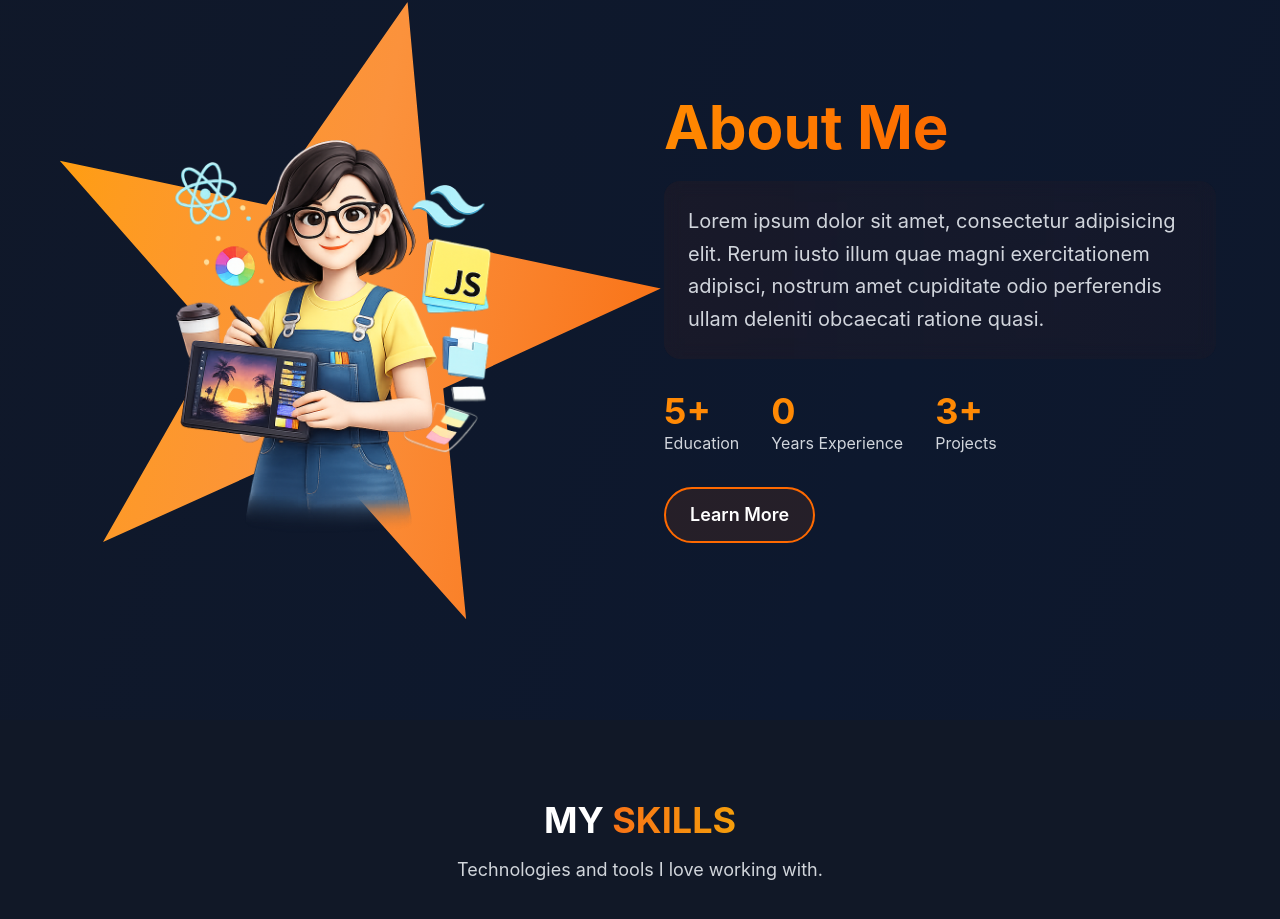
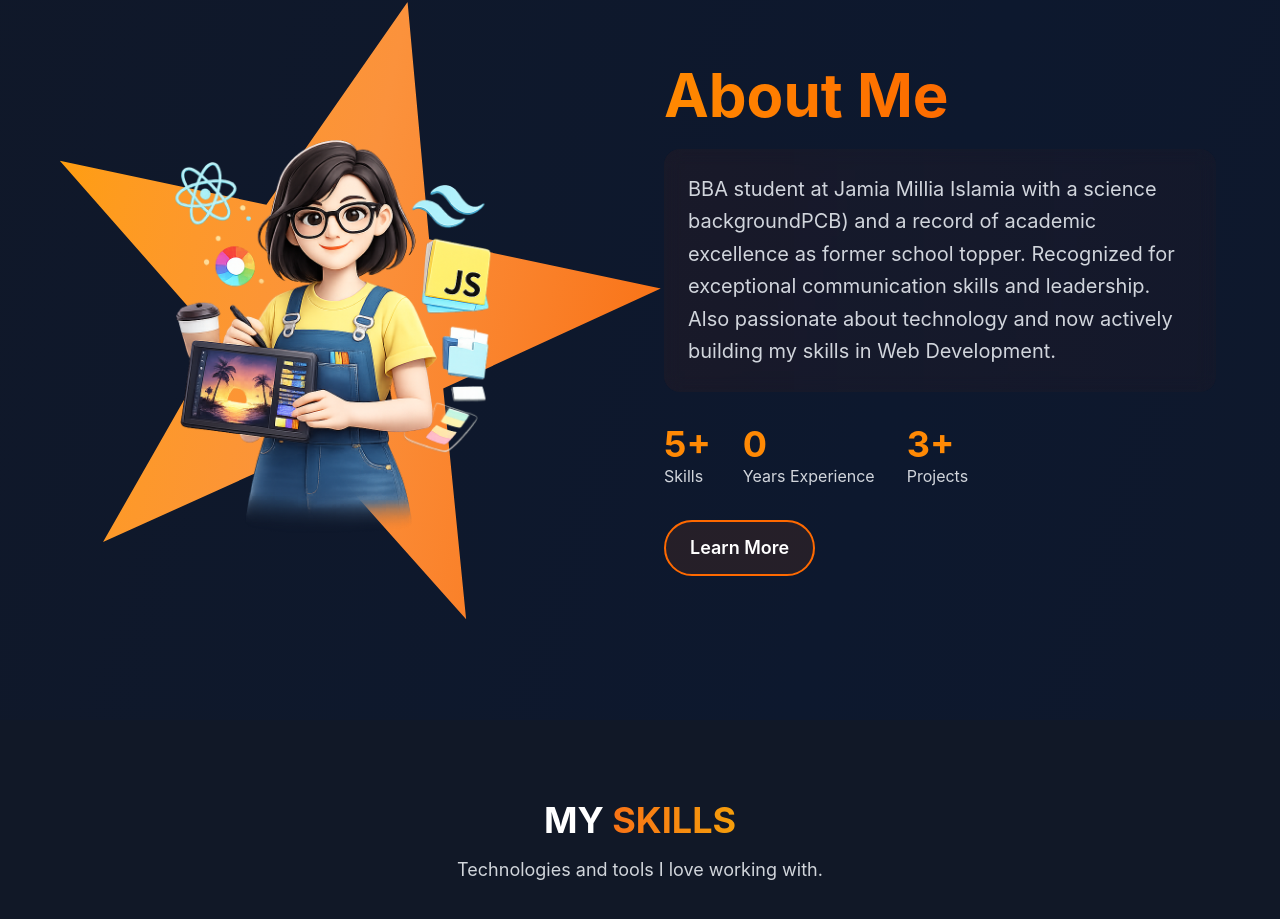
Before and after one commit to zebaameen2/portfolio, a React (Vite) app: page / in a window 1280 px wide. Shown: the part 880-1799 px from the top of the page. Built offline with nearby package versions, Linux system fonts and the light colour scheme.

Commit message:
updated abut section

```diff
--- a/src/components/About.jsx
+++ b/src/components/About.jsx
@@ -1,7 +1,7 @@
 
 import about from '../assets/about.png'
 
-const About = ({darkMode}) => {
+const About = ({ darkMode }) => {
   return (
     <section id="about" className={`min-h-screen overflow-hidden flex
    items-center  justify-center px-4 sm:px-6 `}>
@@ -51,8 +51,7 @@ const About = ({darkMode}) => {
           <p className={`text-sm sm:text-base lg:text-lg xl:text-xl  mb-6 sm:mb-8 leading-relaxed bg-linear-to-r  from-orange-900/10 to-orange-900/5 p-4 sm:p-6  rounded-xl sm:rounded-2xl backdrop-blur-sm ${darkMode ? 'text-gray-300' : 'text-gray-700'}`}
             data-aos='fade-up'
             data-aos-delay='500'>
-            Lorem ipsum dolor sit amet, consectetur adipisicing elit. Rerum iusto illum quae magni exercitationem adipisci, nostrum amet cupiditate odio perferendis ullam deleniti obcaecati ratione quasi.
-          </p>
+          BBA student at Jamia Millia Islamia with a science backgroundPCB) and a record of academic excellence as former school topper. Recognized for exceptional communication skills and leadership. Also passionate about technology and now actively building my skills in  Web Development. </p>
 
           <div className='flex flex-wrap justify-center
           lg:justify-start gap-4  sm:gap-6 lg:gap-8 mb-6  sm:mb-8 '>
@@ -60,11 +59,14 @@ const About = ({darkMode}) => {
             <div claasName='text-center'
               data-aos='zoom-in '
               data-aos-delay=' 600 '>
-              <div className='text-2xl sm:text-3xl lg:text-4xl font-bold text-orange-400 '>5+</div>
+              <div className='text-2xl sm:text-3xl lg:text-4xl font-bold text-orange-400 '>
+               5+
+
+              </div>
 
               <div className={`text-xs sm:text-sm lg:text-base
                 ${darkMode ? 'text-gray-300' : 'text-gray-600 '}`}>
-                Education
+                Skills
               </div>
 
 
@@ -105,12 +107,16 @@ const About = ({darkMode}) => {
 
             </div>
           </div>
-          <button className={`w-full sm:w-auto border-2
+          <button
+            onClick={() => {
+              document.getElementById("contact").scrollIntoView({ behavior: "smooth" });
+            }}
+            className={`w-full sm:w-auto border-2
             border-orange-500 inline-flex items-center
                                   justify-center
                                 py-3 px-4 sm:px-6  hover:shadow-[0_0_40px_rgb(255,165,0,0.7)]  rounded-full text-base sm:text-lg font-semibold  transition-all duration-300 transform ${darkMode ? 'text-white bg-orange-500/10 ' : 'text-gray-800 bg-white/90'} `}
-                                data-aos='fade-up'
-                                data-aos-delay='800 '>
+            data-aos='fade-up'
+            data-aos-delay='800 '>
             Learn More
 
           </button>
```
Also changed, not shown: 1 other file (tests, documents, lock files or other folders).
